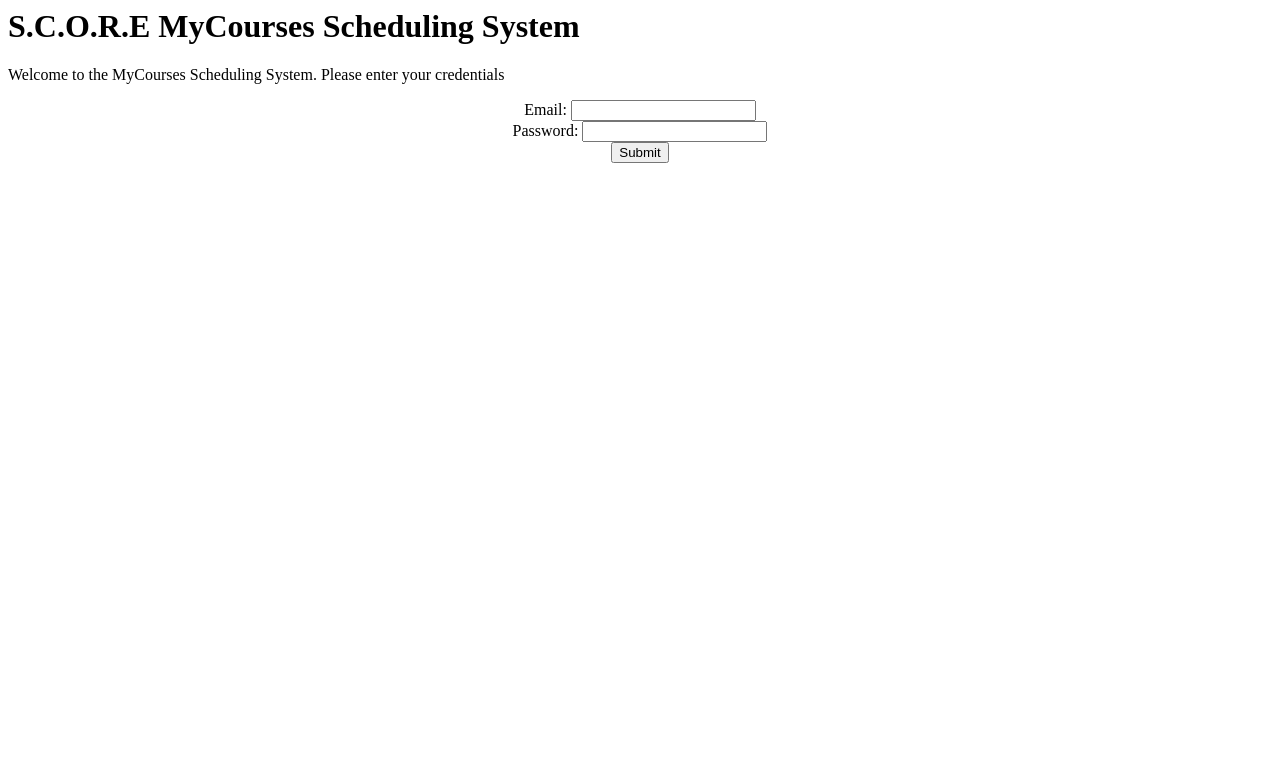
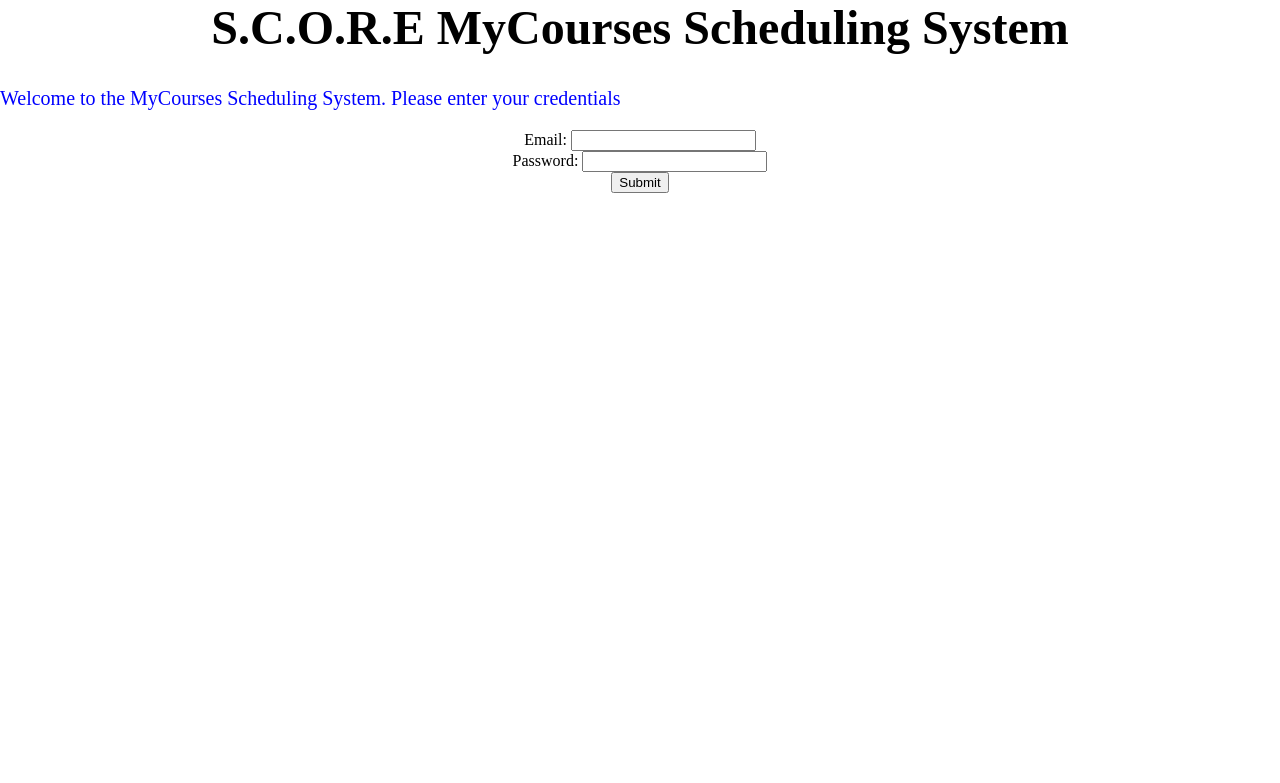
Before and after one commit to bpross/MyCourses-Scheduler, a Python web app: template django/scheduler/templates/index.html in a window 1280 px wide. Shown: the top 783 px of the page. Run offline with Jinja, Linux system fonts and the light colour scheme; the template is opened without the code that fills it, so the values that code supplies are empty.

Commit message:
Updated to latest copy of Justin's work
git-svn-id: http://gforge.soe.ucsc.edu/svn/scheduling115/trunk@94 24d622c1-b139-487c-8c47-8fc189a5de26

```diff
--- a/django/scheduler/templates/default.css
+++ b/django/scheduler/templates/default.css
@@ -1,15 +1,17 @@
 body{
 margin: 0px;
 padding: 0px;
-background-color:#000000;
+background-color:#FFFFFF;
 }
 h1
 {
-color:orange;
+font-size:36pt;
 text-align:center;
 }
 p
 {
+color:blue;
 font-family:"Times New Roman";
 font-size:20px;
+font-color:yellow;
 }
--- a/django/scheduler/templates/index.html
+++ b/django/scheduler/templates/index.html
@@ -1,7 +1,10 @@
 <html>
 <!-- This is the home welcome page of the MyCourses page -->
+<head>
+<link rel="stylesheet"
+type="text/css" href="default.css" />
+
 <body>
-
 <h1>S.C.O.R.E MyCourses Scheduling System</h1>
 
 <p>Welcome to the MyCourses Scheduling System. Please enter your credentials  </p>
```
